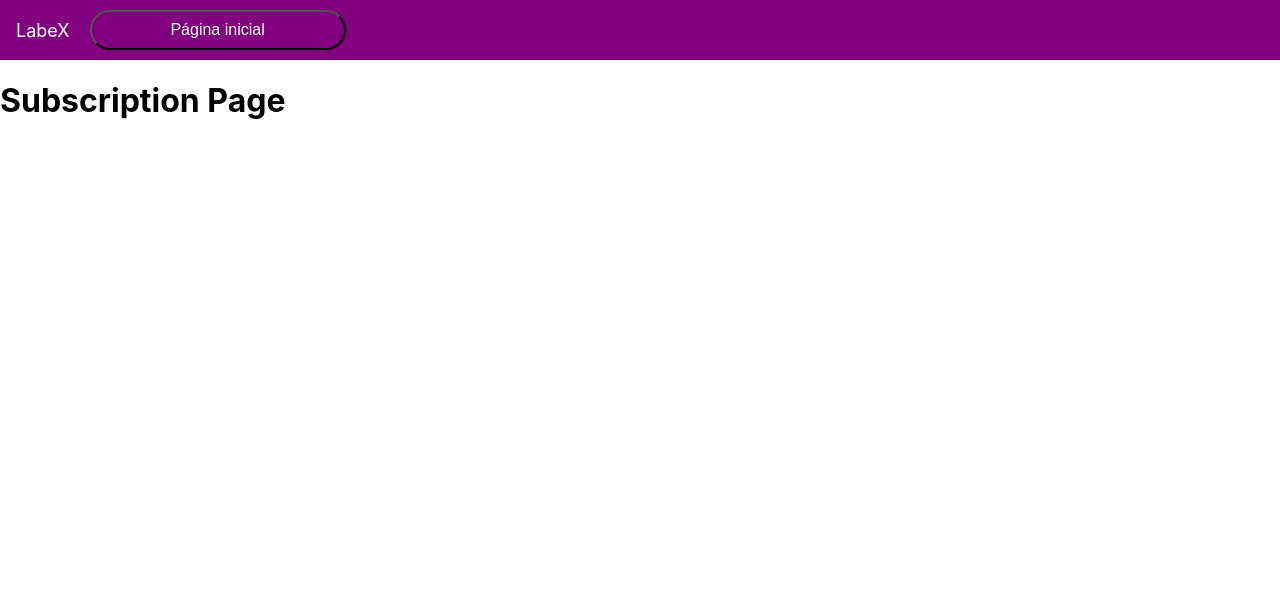
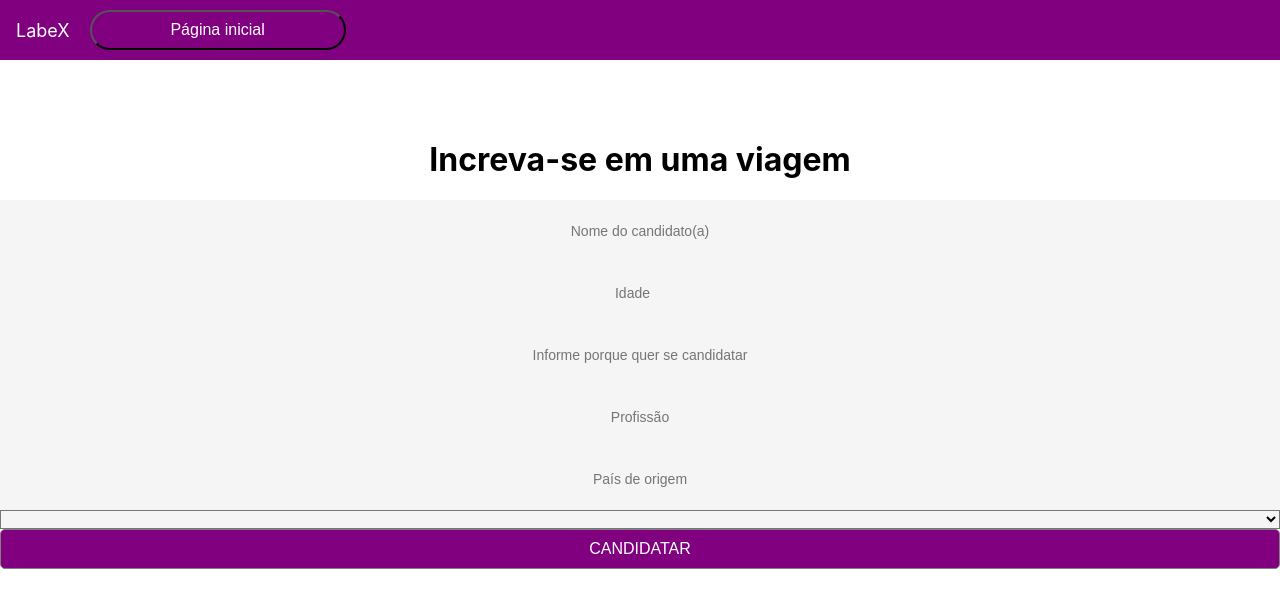
Before and after one commit to future4code/Mariana-Avellar, a React (Create React App) app in the folder quinzena10/labex/: page /subscribe in a window 1280 px wide. Shown: the top 608 px of the page. Built offline with nearby package versions, Linux system fonts and the light colour scheme; no server answers.

Commit message:
algumas paginas estilizadas, forms implementado, requisição não funciona

```diff
--- a/quinzena10/labex/src/Routes/Coordinator.js
+++ b/quinzena10/labex/src/Routes/Coordinator.js
@@ -10,6 +10,10 @@ export const goToLoginPage = (history) => {
     history.replace("/login");
 };
 
+export const goToTripListPage = (history) => {
+    history.push("/trip-list");
+};
+
 export const goToTripDetailsPage = (history) => {
     history.push("/trip-details");
 };
--- /dev/null
+++ b/quinzena10/labex/src/hooks/useForm.js
@@ -0,0 +1,14 @@
+import React, {useState} from "react";
+
+export const useForm = (initialState) => {
+    const [form, setForm] = useState(initialState)
+
+    const onChangeInput = (event) => {
+        const newValue = event.target.value
+        const inputName = event.target.name
+
+        setForm({...form, [inputName]: newValue})
+    }
+
+    return [form, onChangeInput]
+}
--- a/quinzena10/labex/src/hooks/useInput.js
+++ b/quinzena10/labex/src/hooks/useInput.js
@@ -1,7 +1,7 @@
 import {React, useState} from "react";
 
-const useInput = (value) => {
-    const [input, setInput] = useState(value);
+const useInput = (initialValue) => {
+    const [input, setInput] = useState(initialValue);
 
     const onChangeInput = (e) => {
         setInput(e.target.value);
--- a/quinzena10/labex/src/pages/AppFormPage/AppFormPage.js
+++ b/quinzena10/labex/src/pages/AppFormPage/AppFormPage.js
@@ -1,11 +1,137 @@
-import React from "react";
+import React, {useState, useEffect} from "react";
+import {useForm} from "../../hooks/useForm";
+import axios from "axios";
+import { BASE_URL } from "../../components/Requests";
+import styled from "styled-components";
+
+//******** ESTILIZAÇÃO *********//
+const AppFormPageContainer = styled.div`
+  width: 100%;
+  text-align: center;
+  margin: 80px 0px;
+`;
+
+const Form = styled.form`
+  width: 100%;
+  display: flex;
+  flex-direction: column;
+  text-align: center;
+  justify-content: center;
+`;
+
+const Input = styled.input`
+    height: 60px;
+    border: none;
+    background-color: whitesmoke;
+    text-align:center;
+    font-size: 14px;
+`;
+
+const Select = styled.select`
+    background-color: whitesmoke;
+`;
+
+const Button = styled.button`
+  width: 100%;
+  height: 40px;
+  justify-content: center;
+  align-items: center;
+  background-color: purple;
+  color: white;
+  font-size: 16px;
+  border: 1px solid gray;
+  border-radius: 5px;
+`;
+
+//*******//*******//
 
 const AppFormPage = () => {
 
+    const [trips, setTrips] = useState([])
+
+    useEffect (() => {
+        axios.get(`${BASE_URL}/trips`)
+        .then((response) => {
+            setTrips(response.data.trips)
+        })
+    }, [])
+
+    const [form, onChangeInput] = useForm({
+        name: "",
+        age: null,
+        applicationText: "",
+        profession: "",
+        country: "",
+        trip: null
+    })
+
+    const onSubmitForm = (event) => {
+        event.preventDefault()
+
+        const body = {
+            name: form.name,
+            age: form.age,
+            applicationText: form.applicationText,
+            profession: form.profession,
+            country: form.country,
+            trip: form.trip
+        }
+
+        axios.post(`${BASE_URL}/trips/${form.trip.id}/apply`, body)
+    }
+
     return (
-        <div className="form-container">
-            <h1>Subscription Page</h1>
-        </div>
+        <AppFormPageContainer>
+            <h1>Increva-se em uma viagem</h1>
+
+            <Form onSubmit={onSubmitForm}>
+                <Input
+                    value={form["name"]}
+                    placeholder={"Nome do candidato(a)"}
+                    onChange={onChangeInput}
+                    name={"name"}
+                    required
+                />
+                <Input
+                    value={form["age"]}
+                    placeholder={"Idade"}
+                    onChange={onChangeInput}
+                    name={"age"}
+                    type={"number"}
+                    required
+                />
+                <Input
+                    value={form["applicationText"]}
+                    placeholder={"Informe porque quer se candidatar"}
+                    onChange={onChangeInput}
+                    name={"applicationText"}
+                    required
+                />
+                <Input
+                    value={form["profession"]}
+                    placeholder={"Profissão"}
+                    onChange={onChangeInput}
+                    name={"profession"}
+                    required
+                />
+                <Input
+                    value={form["country"]}
+                    placeholder={"País de origem"}
+                    onChange={onChangeInput}
+                    name={"country"}
+                    required
+                />
+
+                <Select
+                    value={form["trip"]}
+                    placeholder={"Escolha uma viagem"}
+                    onChange={onChangeInput}
+                    name={"trip"}
+                />
+
+                <Button>CANDIDATAR</Button>
+            </Form>
+        </AppFormPageContainer>
     )
 }
 
--- a/quinzena10/labex/src/pages/CreateTripPage/CreateTripPage.js
+++ b/quinzena10/labex/src/pages/CreateTripPage/CreateTripPage.js
@@ -1,10 +1,92 @@
-import React from "react";
+import React, {useState} from "react";
+import axios from "axios";
+import {BASE_URL} from "../../components/Requests";
+import {useForm} from "../../hooks/useForm";
+import useProtectedPage from "../../hooks/useProtectedPage";
+import { useHistory } from "react-router";
+import {header} from "../../components/Requests";
 
 const CreateTripPage = () => {
+    const [form, onChangeInput] = useForm({
+        name: "",
+        planet: "",
+        date: "",
+        description: "",
+        duration: "",
+    })
+
+    useProtectedPage();
+
+    const history = useHistory()
+
+    const onSubmitForm = (event) => {
+        event.preventDefault();
+
+        const body={
+            name: form.name,
+            planet: form.planet,
+            date: form.date,
+            description: form.description,
+            duratioInDays: form.duration
+        }
+
+        const token = localStorage.getItem("token");
+
+        axios.post(BASE_URL + "/trips", body, header(token))
+        .then((response) => {
+            history.push("/trip-list");
+            alert("Viagem criada com sucesso!");
+        })
+    }
+
 
     return (
         <div className="Create-trip-container">
-            <h1>Create Trip Page</h1>
+
+            <h1>Crie sua viagem</h1>
+
+            <h3>Preencha os campos abaixo para criar uma nova viagem</h3>
+
+            <form onSubmit={onSubmitForm}>
+                <input
+                    value={form["name"]}
+                    placeholder={"Nome"}
+                    onChange={onChangeInput}
+                    name={"name"}
+                    required
+                />
+                <input
+                    value={form["planet"]}
+                    placeholder={"Planeta"}
+                    onChange={onChangeInput}
+                    name={"planet"}
+                    required
+                />
+                <input
+                    value={form["date"]}
+                    placeholder={"Data"}
+                    onChange={onChangeInput}
+                    name={"date"}
+                    required
+                />
+                <input
+                    value={form["description"]}
+                    placeholder={"Descrição"}
+                    onChange={onChangeInput}
+                    name={"description"}
+                    required
+                />
+                <input
+                    value={form["duration"]}
+                    placeholder={"Duração em dias"}
+                    onChange={onChangeInput}
+                    name={"duration"}
+                    type={"number"}
+                    required
+                />
+
+                <button>CRIAR</button>
+            </form>
         </div>
     )
 }
--- a/quinzena10/labex/src/pages/ListTripPage/ListTripPage.js
+++ b/quinzena10/labex/src/pages/ListTripPage/ListTripPage.js
@@ -1,9 +1,39 @@
-import React from "react";
+import React, {useState, useEffect} from "react";
+import axios from "axios";
+import {BASE_URL} from "../../components/Requests";
+import useProtectedPage from "../../hooks/useProtectedPage";
+import { goToCreateTripPage, goToTripDetailsPage } from "../../Routes/Coordinator";
+import { useHistory } from "react-router-dom";
 
 const ListTripPage = () => {
+    const [trips, setTrips] = useState([])
+    const history = useHistory();
+
+    useEffect (() => {
+        axios.get(`${BASE_URL}/trips`)
+        .then((response) => {
+            setTrips(response.data.trips)
+        })
+    }, [])
+
+    useProtectedPage();
+
+    const tripList = () => {
+        trips.map((trip) => {
+            return <div>
+                <li key={trip.id}>{trip.name}</li>
+            </div>
+        })
+    }
+
     return (
         <div>
-            <h1>List Trip Page</h1>
+            <h1>Lista de Viagens</h1>
+
+            <li>{tripList}</li>
+
+            <button onClick={()=>goToCreateTripPage(history)}>CRIAR VIAGEM</button>
+            <button onClick={()=>goToTripDetailsPage(history)}>DETALHES DA VIAGEM</button>
         </div>
     )
 }
--- a/quinzena10/labex/src/pages/TripDetailsPage/TripDetailsPage.js
+++ b/quinzena10/labex/src/pages/TripDetailsPage/TripDetailsPage.js
@@ -3,12 +3,12 @@ import {React, useEffect, useState } from "react";
 import {BASE_URL} from "../../components/Requests";
 import {header} from "../../components/Requests";
 import useProtectedPage from "../../hooks/useProtectedPage";
-import { goToCreateTripPage } from "../../Routes/Coordinator";
-import {useHistory} from "react-router-dom";
+import {useHistory, useParams} from "react-router-dom";
 
 const TripDetailsPage = () => {
     const [tripDetail, setTripDetail] = useState({});
     const history = useHistory();
+    const params = useParams();
 
     useProtectedPage()
 
@@ -30,7 +30,6 @@ const TripDetailsPage = () => {
             <div key={tripDetail.id}>Planeta = {tripDetail.planet}</div>
             <div key={tripDetail.id}>Descrição = {tripDetail.description}</div>
             <div key={tripDetail.id}>Duração = {tripDetail.durationInDays} dias</div>
-            <button onClick={()=>goToCreateTripPage(history)}>CRIAR VIAGEM</button>
         </div>
     )
 }
```
Also changed, not shown: quinzena10/labex/src/pages/HomePage/HomePage.js (+64 -7 lines), quinzena10/labex/src/pages/LoginPage/LoginPage.js (+22 -7 lines), quinzena10/labex/src/img/logo-labex.png (added).
